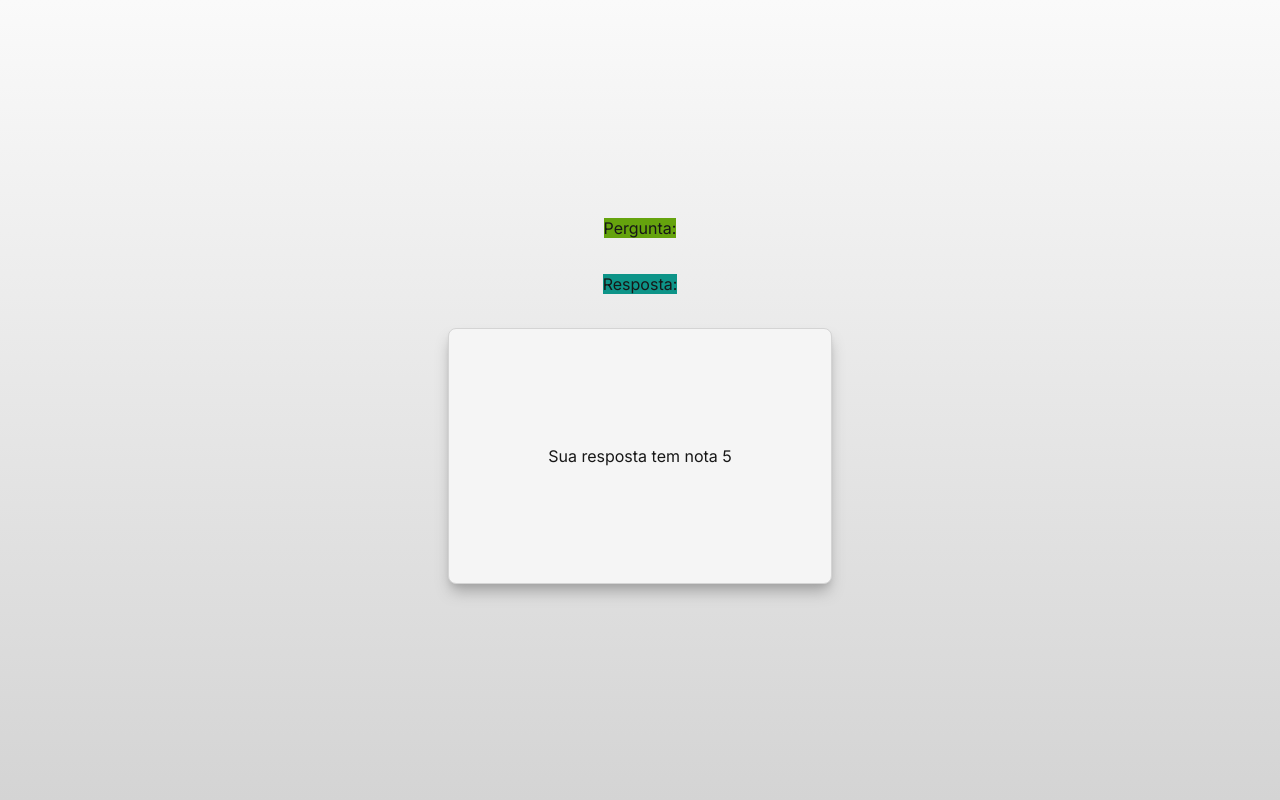
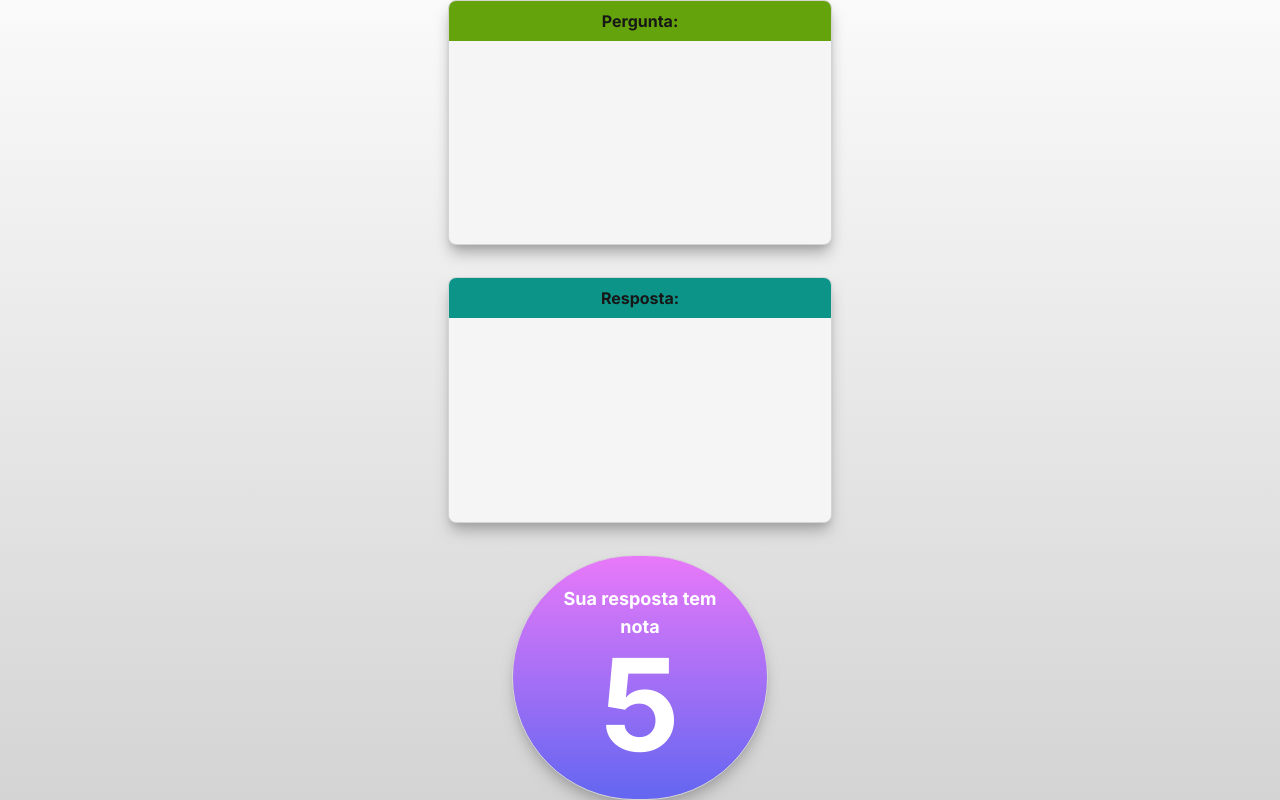
Before and after one commit to Gabriel-AB/ufrpe-answer-analyser, a Next.js app in the folder frontend/: page /results in a window 1280 px wide. Built offline with nearby package versions, Linux system fonts and the light colour scheme; no server answers.

Commit message:
feat: improve frontend

```diff
--- a/frontend/src/app/results/page.tsx
+++ b/frontend/src/app/results/page.tsx
@@ -15,17 +15,26 @@ export default async function Page() {
 
   return (
     <>
-      <div className="">
-        <span className="bg-lime-600">Pergunta:</span>
-        {question}
-      </div>
-      <div>
-        <span className="bg-teal-600">Resposta:</span>
-        {answer}
-      </div>
-      <Card className="items-center justify-center">
+      <Card>
+        <span className="bg-lime-600 text-center py-2 font-bold">Pergunta:</span>
+        <span className="p-4">
+          {question}
+        </span>
+      </Card>
+      <Card>
+        <span className="bg-teal-600 text-center py-2 font-bold">Resposta:</span>
+        <span className="p-4">
+          {answer}
+        </span>
+      </Card>
+      <Card className="items-center justify-center rounded-full size-64 bg-gradient-to-b from-fuchsia-400 to-indigo-500 font-bold text-lg text-white dark:from-fuchsia-800 dark:to-indigo-800">
         {/* Sua resposta tem nota {JSON.stringify(response)} */}
-        Sua resposta tem nota 5
+        <span className="px-8 text-center">
+          Sua resposta tem nota
+        </span>
+        <span className="text-9xl">
+          5
+        </span>
       </Card>
     </>
   )
```
